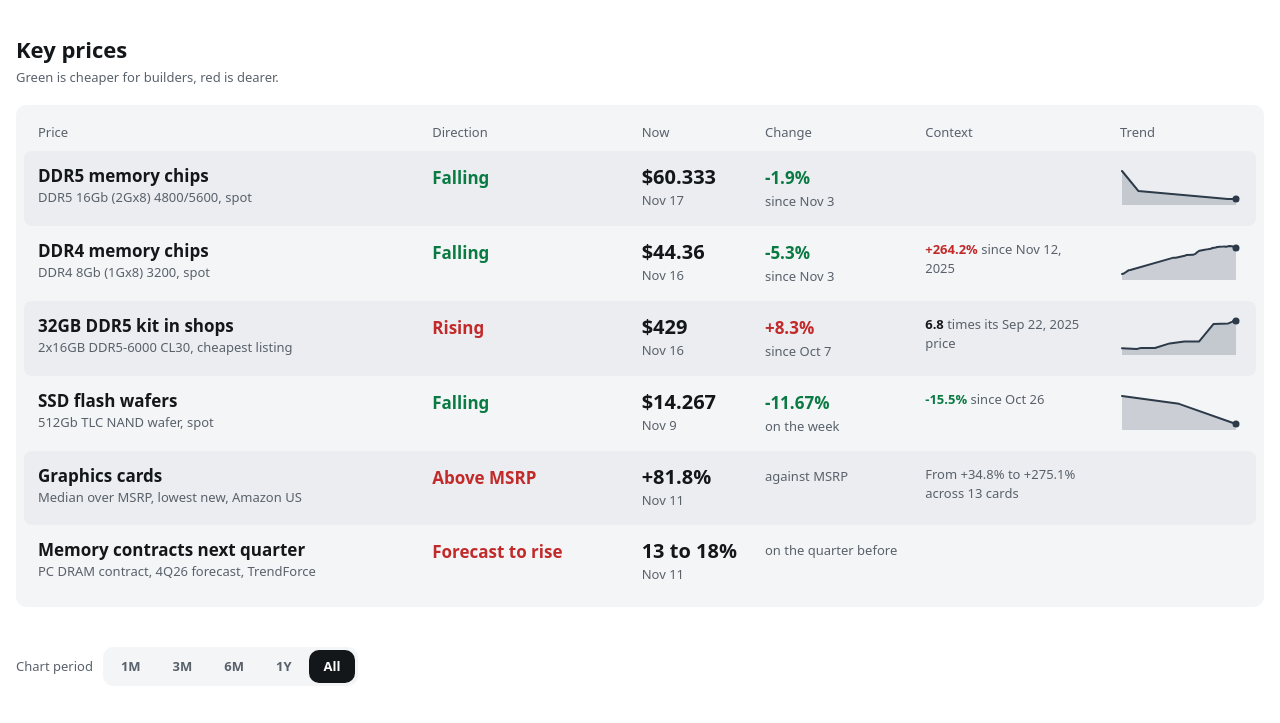
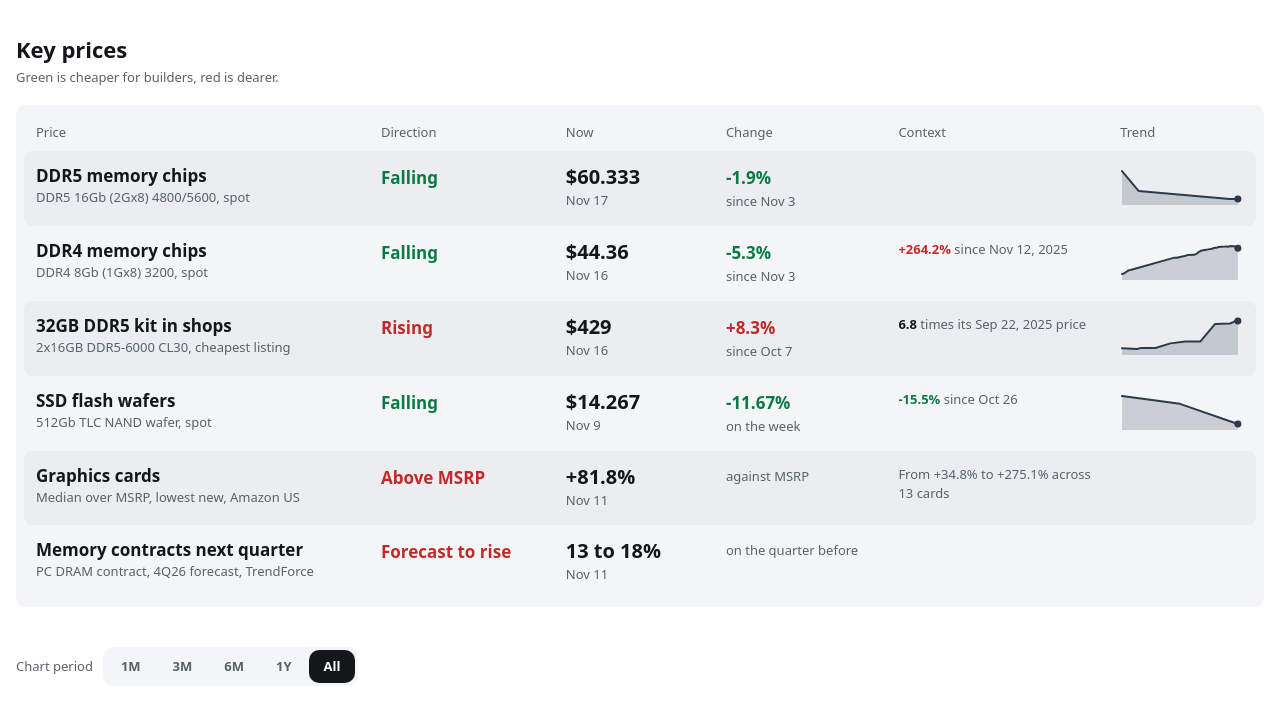
Before and after one commit to yuxuancao97/pc-diy-market-monitor, a website: page site/index.html in a window 1280 px wide. Shown: the part 61-784 px from the top of the page. Drawn offline with nearby package versions, Linux system fonts and the light colour scheme.

Commit message:
Give the key prices table fixed columns so names do not wrap at pane width
Co-Authored-By: Claude Fable 5.2 <noreply@anthropic.com>

```diff
--- a/site/app.css
+++ b/site/app.css
@@ -74,30 +74,40 @@ body { margin: 0; background: var(--color-bg); color: var(--color-fg); }
 
 /* Key prices: one row per price, the same thing in the same column every time. */
 .mm-keycard { padding: 8px; }
-.mm-key { width: 100%; border-collapse: separate; border-spacing: 0; }
-.mm-key th:nth-child(1) { width: 32%; }
-.mm-key th:nth-child(2) { width: 17%; }
-.mm-key th { padding: 10px 14px 8px; text-align: left; font-weight: 400; font-size: var(--size-caption); color: var(--color-fg-muted); white-space: nowrap; }
-.mm-key td { padding: 14px; vertical-align: top; border: 0; }
+.mm-key { width: 100%; table-layout: fixed; border-collapse: separate; border-spacing: 0; }
+.mm-key th:nth-child(1) { width: 28%; }
+.mm-key th:nth-child(2) { width: 15%; }
+.mm-key th:nth-child(3) { width: 13%; }
+.mm-key th:nth-child(4) { width: 14%; }
+.mm-key th:nth-child(5) { width: 18%; }
+.mm-key th:nth-child(6) { width: 12%; }
+.mm-key th { padding: 10px 12px 8px; text-align: left; font-weight: 400; font-size: var(--size-caption); color: var(--color-fg-muted); white-space: nowrap; }
+.mm-key td { padding: 14px 12px; vertical-align: top; border: 0; }
 .mm-key tbody tr:nth-child(odd) td { background: var(--color-row); }
 .mm-key td:first-child { border-radius: 8px 0 0 8px; }
 .mm-key td:last-child { border-radius: 0 8px 8px 0; }
 .mm-plain { display: block; font-weight: 600; font-size: var(--size-heading); line-height: 1.25; }
 .mm-sub { display: block; margin-top: 2px; font-size: var(--size-caption); color: var(--color-fg-muted); font-weight: 400; }
-.mm-dir { font-weight: 700; font-size: var(--size-heading); white-space: nowrap; }
+.mm-dir { font-weight: 700; font-size: var(--size-heading); }
 .mm-now { font-weight: 700; font-size: 20px; line-height: 1.2; white-space: nowrap; }
 .mm-k-now, .mm-k-chg { white-space: nowrap; }
 .mm-k-chg .mm-move { font-size: var(--size-heading); }
-.mm-k-ctx { font-size: var(--size-caption); color: var(--color-fg-muted); min-width: 16ch; }
+.mm-k-ctx { font-size: var(--size-caption); color: var(--color-fg-muted); }
 .mm-k-ctx .mm-move { color: var(--color-fg); }
-.mm-k-trend { width: 150px; }
 .mm-spark { min-height: 40px; }
 .mm-spark svg { display: block; }
 .mm-good, .mm-k-ctx .mm-move.mm-good { color: var(--color-good); }
 .mm-bad, .mm-k-ctx .mm-move.mm-bad { color: var(--color-bad); }
 text.mm-good { fill: var(--color-good); }
 text.mm-bad { fill: var(--color-bad); }
-@container (max-width: 880px) { .mm-key .mm-k-trend { display: none; } }
+@container (max-width: 880px) {
+  .mm-key .mm-k-trend { display: none; }
+  .mm-key th:nth-child(1) { width: 30%; }
+  .mm-key th:nth-child(2) { width: 18%; }
+  .mm-key th:nth-child(3) { width: 17%; }
+  .mm-key th:nth-child(4) { width: 16%; }
+  .mm-key th:nth-child(5) { width: 19%; }
+}
 /* Narrow: each price becomes a block, name and now on top, direction and change under them. */
 @container (max-width: 640px) {
   .mm-key thead { display: none; }
@@ -106,6 +116,6 @@ text.mm-bad { fill: var(--color-bad); }
   .mm-key tbody tr:nth-child(odd) td { background: none; }
   .mm-key td { display: block; padding: 0; }
   .mm-k-dir, .mm-k-chg { text-align: right; }
-  .mm-k-ctx { grid-column: 1 / -1; min-width: 0; }
+  .mm-k-ctx { grid-column: 1 / -1; }
   .mm-k-ctx:empty { display: none; }
 }
```
